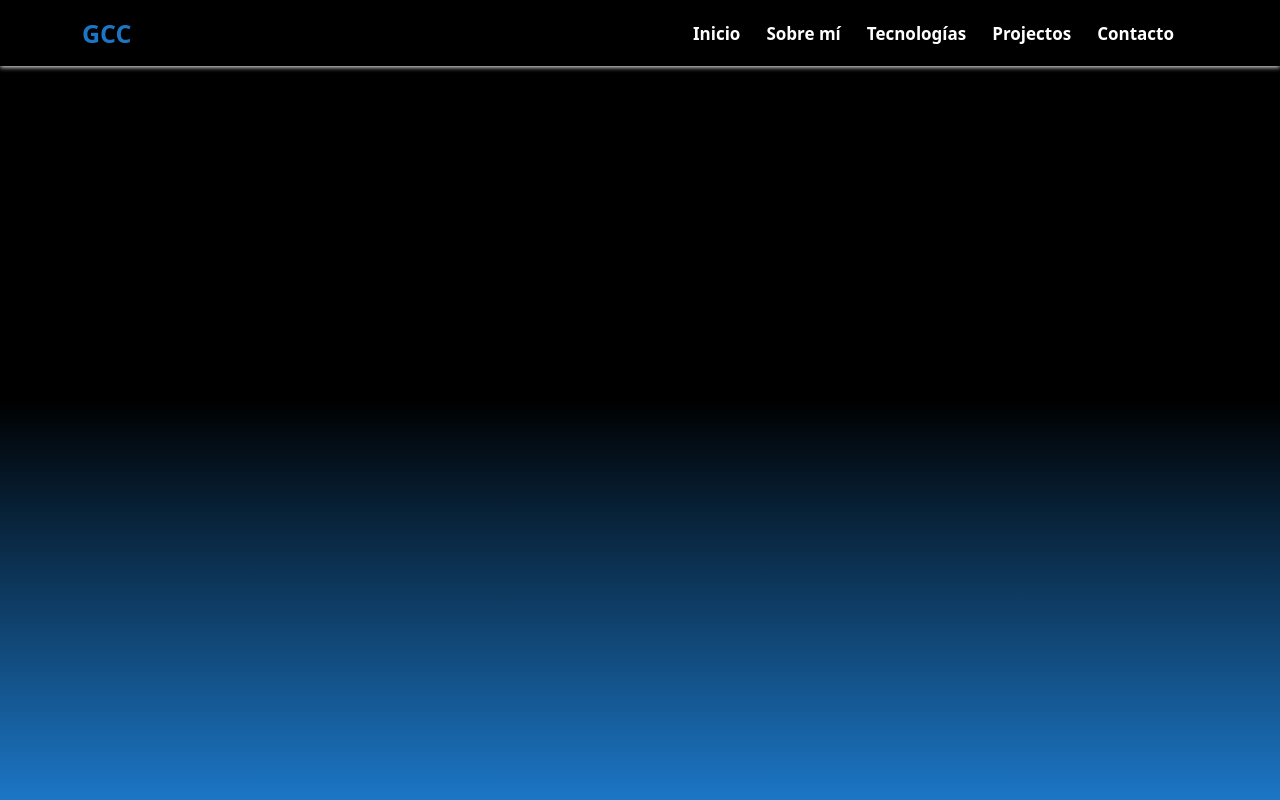
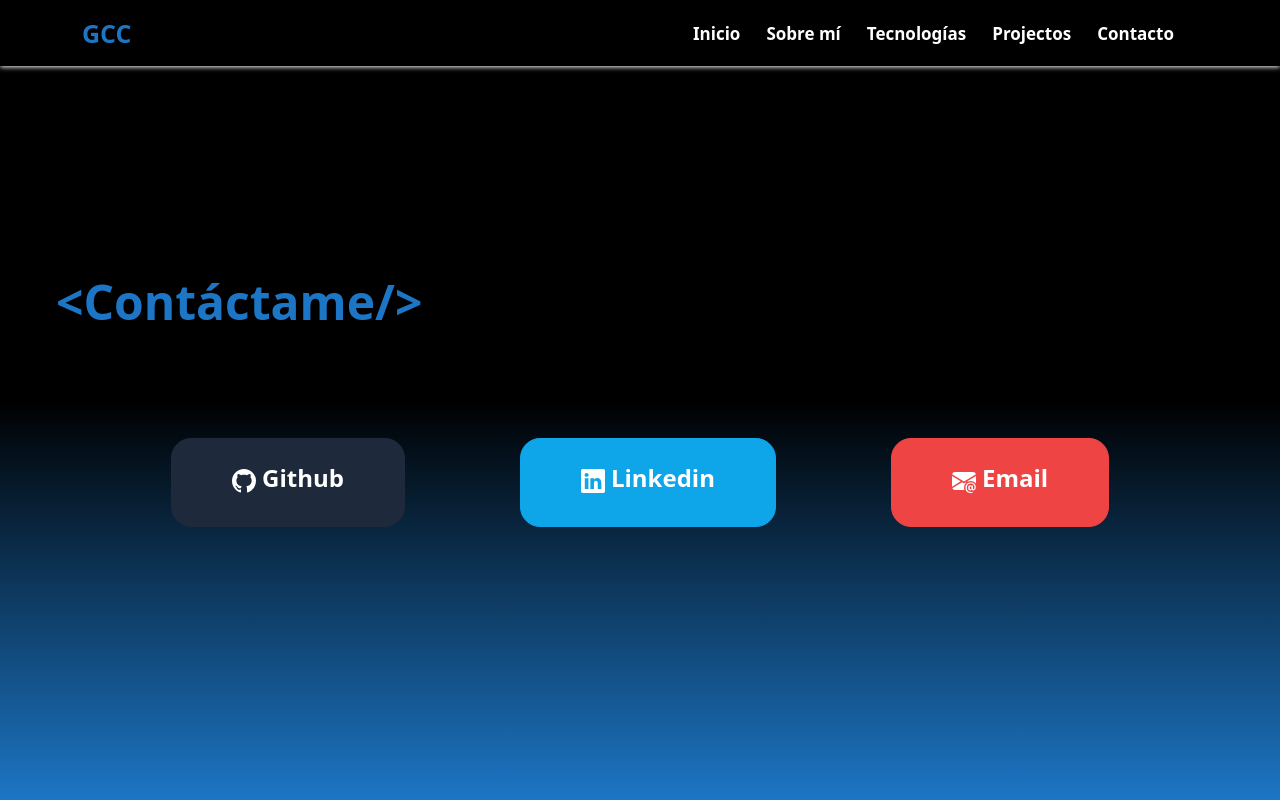
Before and after one commit to gonzccode/portafolio-personal-gonzccode, a React (Create React App) app: page /contactame in a window 1280 px wide. Built offline with nearby package versions, Linux system fonts and the light colour scheme.

Commit message:
seccion contacto finalizado

```diff
--- a/src/App.js
+++ b/src/App.js
@@ -11,6 +11,7 @@ function App() {
   const Projects = lazy(() => import('./components/Projects/projects'))
   const AboutMe = lazy(() => import('./components/AboutMe/aboutMe'))
   const Technologies = lazy(() => import('./components/Technologies/technologies'))
+  const Contact = lazy(() => import('./components/Contact/contact'))
 
   return (
     <div className="App">
@@ -22,6 +23,7 @@ function App() {
             <Route path='/proyectos' element={<Projects/>}/>
             <Route path='/sobre-mi' element={<AboutMe/>}/>
             <Route path='/tecnologias' element={<Technologies/>}/>
+            <Route path='/contactame' element={<Contact/>}/>
           </Routes>
         </Suspense>
       </BrowserRouter>
--- a/src/assets/scss/styles.scss
+++ b/src/assets/scss/styles.scss
@@ -238,3 +238,43 @@
 }
 
 /*Contacto*/
+#contact {
+    min-height: 100vh;
+    display: flex;
+    flex-direction: column;
+    justify-content: center;
+}
+
+.buttonsContact {
+    display: flex;
+    flex-direction: row;
+    justify-content: space-evenly;
+    padding-top: 100px;
+}
+
+.buttonGithub {
+    text-decoration: none;
+    background-color: #1e293b;
+    border: 1px solid #1e293b;
+    border-radius: 20px;
+    padding: 25px 60px;
+    color: #FFFFFF;
+}
+
+.buttonLinkedin {
+    text-decoration: none;
+    background-color: #0ea5e9;
+    border: 1px solid #0ea5e9;
+    border-radius: 20px;
+    padding: 25px 60px;
+    color: #FFFFFF;
+}
+
+.buttonEmail {
+    text-decoration: none;
+    background-color: #ef4444;
+    border: 1px solid #ef4444;
+    border-radius: 20px;
+    padding: 25px 60px;
+    color: #FFFFFF;
+}
--- /dev/null
+++ b/src/components/Contact/contact.js
@@ -0,0 +1,63 @@
+import React, { useState, useEffect } from 'react';
+import { Spinner } from 'react-bootstrap';
+import { Link } from 'react-router-dom';
+import { BsLinkedin } from "react-icons/bs";
+import { BsGithub } from "react-icons/bs";
+import { BsEnvelopeAtFill } from "react-icons/bs";
+
+
+
+const Contact = () => {
+    const [loading, setLoading] = useState(true);
+
+    useEffect (() => {
+        setLoading(true)
+        setTimeout(() => {
+          setLoading(false)
+        }, 2000)
+      }, []);
+
+    return (
+        <>
+            {
+                loading?
+                <div id='spinnerSection'>
+                <Spinner className='spinnerLoading' animation="grow"  role="status" variant="light"/>
+                </div>
+                :
+                <div id='contact'>
+                    <h3 className='blueH3'>
+                        <strong>
+                        &lt;Contáctame/&gt;
+                        </strong>
+                    </h3>
+                    <div className='buttonsContact'>
+                        <Link className='buttonGithub' to={'https://github.com/gonzccode'} target='_blank'>
+                            <h4>
+                                <strong>
+                                    <BsGithub/>  Github
+                                </strong>
+                            </h4>
+                        </Link>
+                        <Link className='buttonLinkedin' to={'https://www.linkedin.com/in/gcanazacupe/'} target='_blank'>
+                            <h4>
+                                <strong>
+                                   <BsLinkedin/>  Linkedin
+                                </strong>
+                            </h4>
+                        </Link>
+                        <Link className='buttonEmail' to={'mailto:canazacupegonzalo@gmail.com'}>
+                            <h4>
+                                <strong>
+                                    <BsEnvelopeAtFill/>  Email
+                                </strong>
+                            </h4>
+                        </Link>
+                    </div>
+                </div>
+            }
+        </>
+    )
+}
+
+export default Contact
--- a/src/components/Navbar/navbar.js
+++ b/src/components/Navbar/navbar.js
@@ -13,7 +13,7 @@ const NavbarPortfolio = () => {
                 <Nav.Link className='navLink' href="/sobre-mi"><strong>Sobre mí</strong></Nav.Link>
                 <Nav.Link className='navLink' href="/tecnologias"><strong>Tecnologías</strong></Nav.Link>
                 <Nav.Link className='navLink' href="/proyectos"><strong>Projectos</strong></Nav.Link>
-                <Nav.Link className='navLink' href="/"><strong>Contacto</strong></Nav.Link>
+                <Nav.Link className='navLink' href="/contactame"><strong>Contacto</strong></Nav.Link>
               </Nav>
             </Container>
           </Navbar>
--- a/src/components/Projects/projects.js
+++ b/src/components/Projects/projects.js
@@ -1,7 +1,7 @@
 import React, { useState, useEffect } from 'react';
 import Card from 'react-bootstrap/Card';
 import Spinner from 'react-bootstrap/Spinner';
-import { DiGithubBadge } from "react-icons/di";
+import { BsGithub } from "react-icons/bs";
 import { GoDeviceDesktop } from "react-icons/go";
 import { Link } from 'react-router-dom';
 import imgTimeToPlan from '../../assets/img/timetoplan.jpg'
@@ -77,7 +77,7 @@ const Projects = () => {
                     <strong>✅Tecnologías: </strong> {item.technologies.join(', ')}
                   </Card.Text>
                   <div>
-                    <Card.Link className='buttonPrimary' variant="primary" href={item.github} target='_blank'><DiGithubBadge/> Github</Card.Link>
+                    <Card.Link className='buttonPrimary' variant="primary" href={item.github} target='_blank'><BsGithub/> Github</Card.Link>
                     <Card.Link className='buttonSecondary' variant="outline-primary" href={item.deploy} target='_blank'><GoDeviceDesktop/> Deploy</Card.Link>
                   </div>
                 </Card.Body>
```
